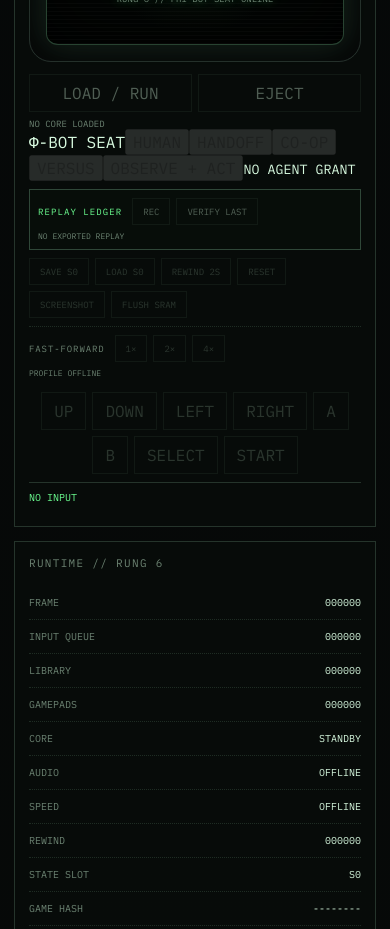
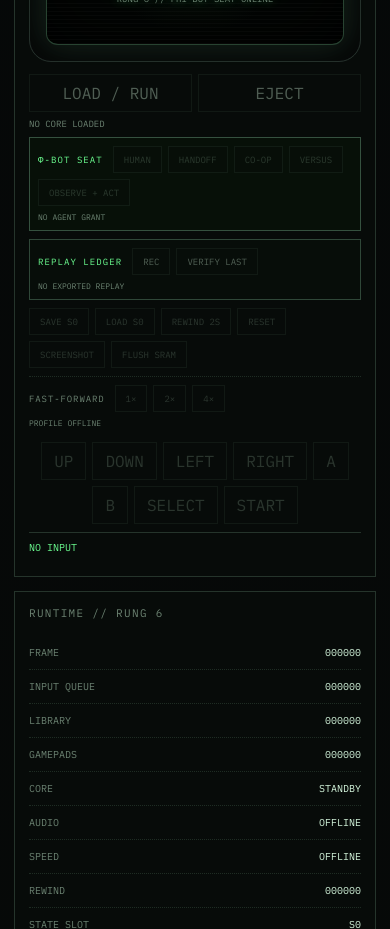
Before and after one commit to MichaelWave369/PhiCade, a React (Vite) app in the folder apps/desktop/: page / in a window 390 px wide. Shown: the part 1120-2049 px from the top of the page. Built offline with nearby package versions, Linux system fonts and the light colour scheme.

Commit message:
style: add Phi-Bot authority deck

```diff
--- a/apps/desktop/src/styles.css
+++ b/apps/desktop/src/styles.css
@@ -531,3 +531,61 @@ footer {
     margin-left: 0;
   }
 }
+
+/* Rung 6: Phi-Bot seat */
+.agent-strip {
+  display: flex;
+  flex-wrap: wrap;
+  gap: 6px;
+  align-items: center;
+  margin-top: 8px;
+  padding: 8px;
+  border: 1px solid #35513f;
+  background: #071008;
+}
+
+.agent-strip > span {
+  color: var(--green);
+  font-size: 9px;
+  letter-spacing: .12em;
+  margin-right: 4px;
+}
+
+.agent-strip button {
+  border: 1px solid var(--line);
+  background: #080d0a;
+  color: var(--muted);
+  padding: 7px 10px;
+  cursor: pointer;
+  font-size: 9px;
+}
+
+.agent-strip button:hover:not(:disabled),
+.agent-strip button.active {
+  color: var(--ink);
+  border-color: var(--green);
+  background: #0c1710;
+  box-shadow: inset 0 0 14px rgba(108, 255, 145, .06);
+}
+
+.agent-strip > small {
+  margin-left: auto;
+  color: var(--muted);
+  font-size: 8px;
+  overflow-wrap: anywhere;
+}
+
+.authority-reason {
+  color: var(--muted);
+  font-size: 8px;
+  line-height: 1.55;
+  overflow-wrap: anywhere;
+  margin: 10px 0 0;
+}
+
+@media (max-width: 560px) {
+  .agent-strip > small {
+    width: 100%;
+    margin-left: 0;
+  }
+}
```
